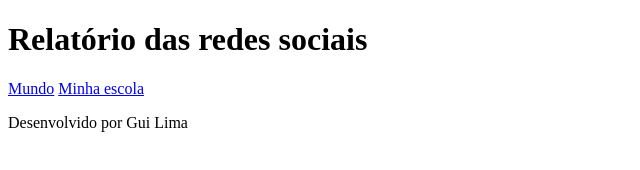
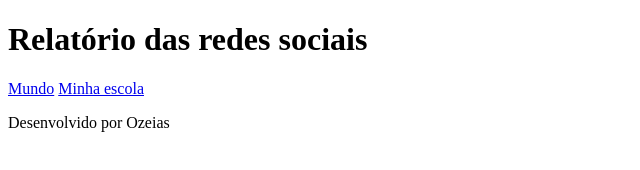
Before and after one commit to Ozeiassu/Analise-de-dados, a plain HTML site: page index.html in a window 1280 px wide. Shown: the full height of the page, 0-640 px from the left. Drawn offline with Linux system fonts and the light colour scheme.

Commit message:
Update index.html

```diff
--- a/index.html
+++ b/index.html
@@ -19,7 +19,7 @@
         </section>
     </main>
     <footer>
-        <p>Desenvolvido por Gui Lima</p>
+        <p>Desenvolvido por Ozeias</p>
     </footer>
 </body>
 </html>
```
